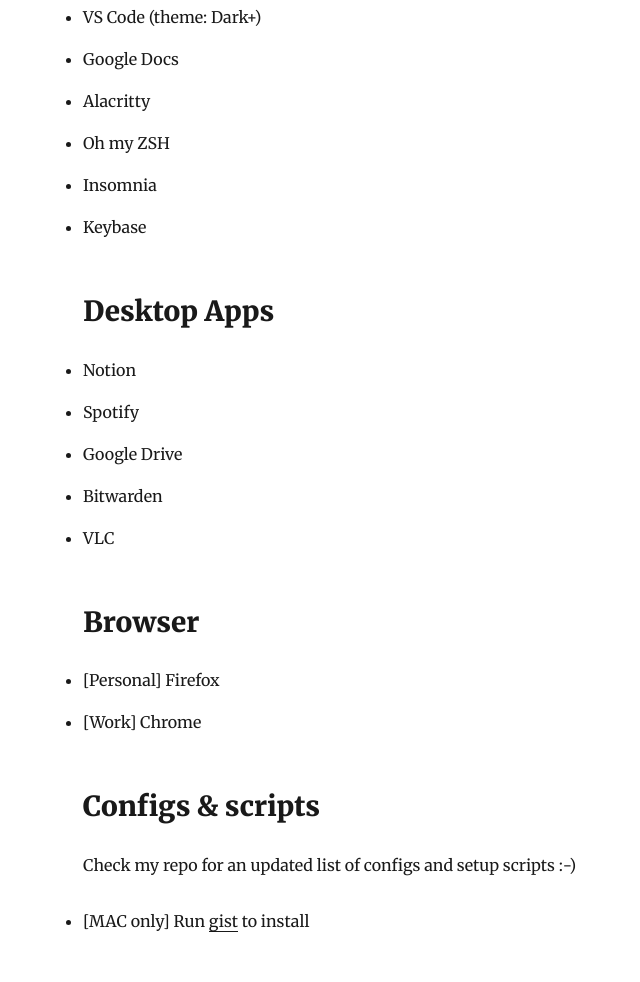
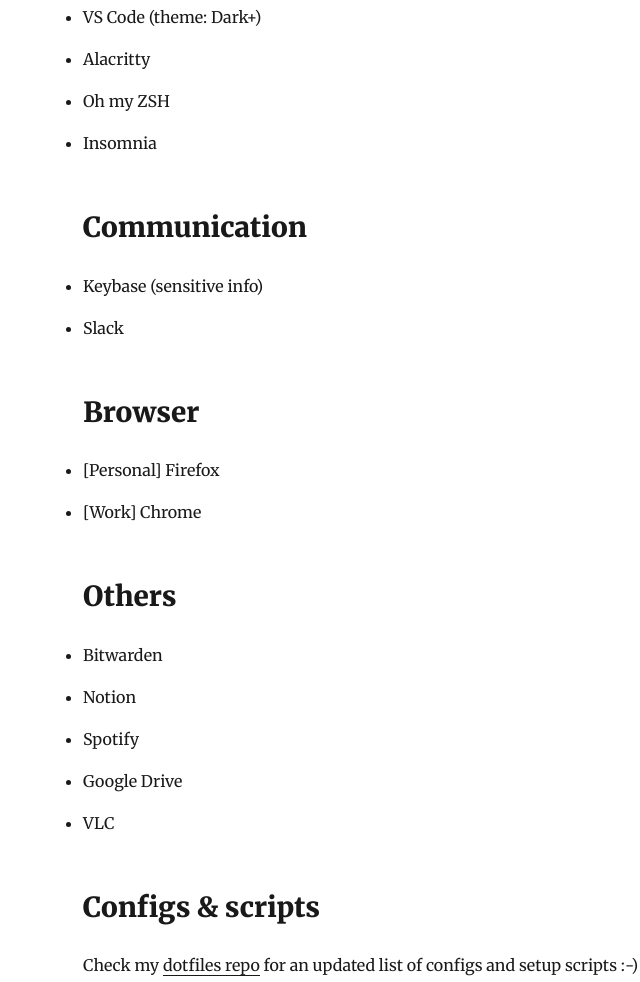
Before and after one commit to Cabeda/jecabeda-blog, a Gatsby site: page /uses in a window 1280 px wide. Shown: the part 864-1846 px from the top of the page, without its empty margins (242-882 px from the left). Built offline with nearby package versions, Linux system fonts and the light colour scheme; Gatsby itself is replaced by a stand-in of ours; some packages are replaced by stand-ins of ours.

Commit message:
Updated uses

```diff
--- a/src/pages/uses.md
+++ b/src/pages/uses.md
@@ -9,7 +9,7 @@
 
 ### Work
 
-- Macbook Pro 2017
+- Macbook Pro 2020
 
 ### Personal
 
@@ -20,27 +20,28 @@
 ## DevTools
 
 - VS Code (theme: Dark+)
-- Google Docs
 - Alacritty
 - Oh my ZSH
 - Insomnia
-- Keybase
 
-## Desktop Apps
+## Communication
 
-- Notion
-- Spotify
-- Google Drive
-- Bitwarden
-- VLC
+- Keybase (sensitive info)
+- Slack
 
 ## Browser
 
 - [Personal] Firefox
 - [Work] Chrome
 
+## Others
+
+- Bitwarden
+- Notion
+- Spotify
+- Google Drive
+- VLC
+
 ## Configs & scripts
 
-Check my repo for an updated list of configs and setup scripts :-)
-
-- [MAC only] Run [gist](https://gist.github.com/Cabeda/ee88649f26df39f2ca002e7bacba76c5) to install
+Check my [dotfiles repo](https://github.com/cabeda/dotfiles) for an updated list of configs and setup scripts :-)
```
